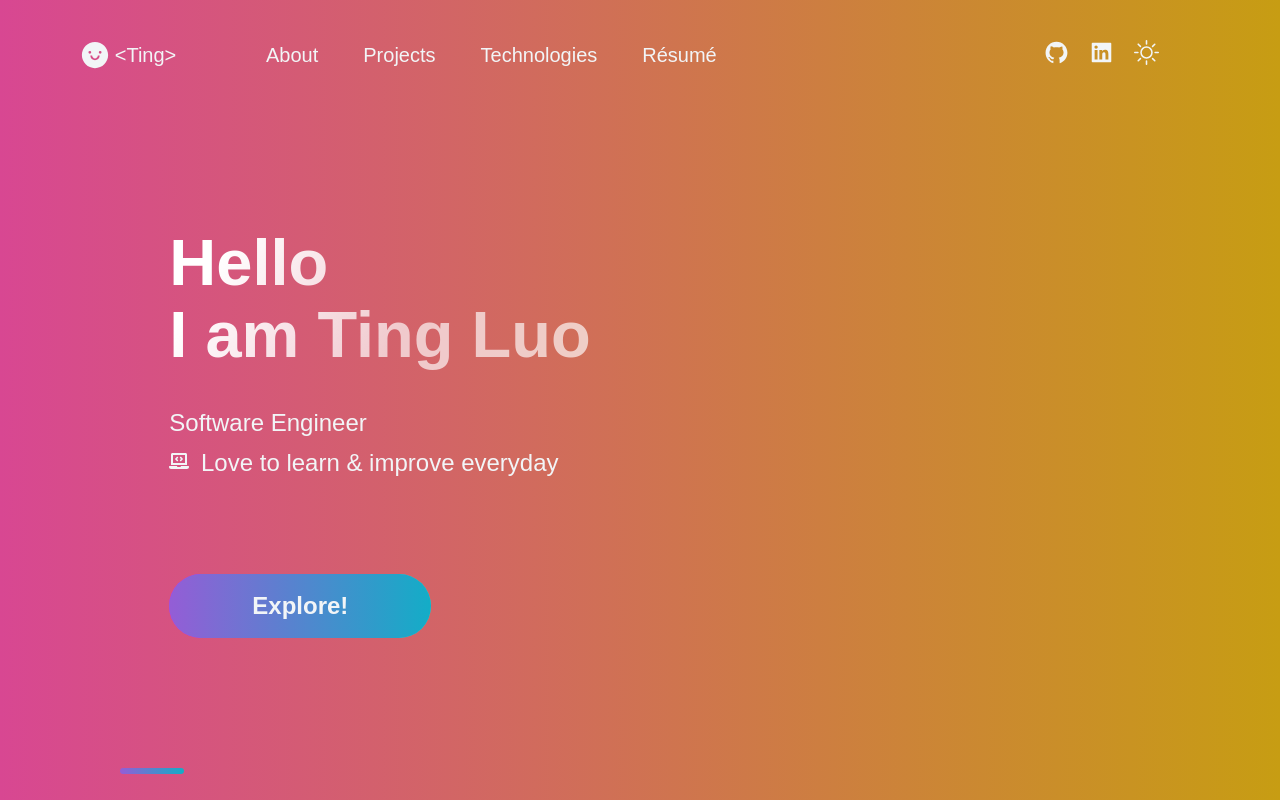
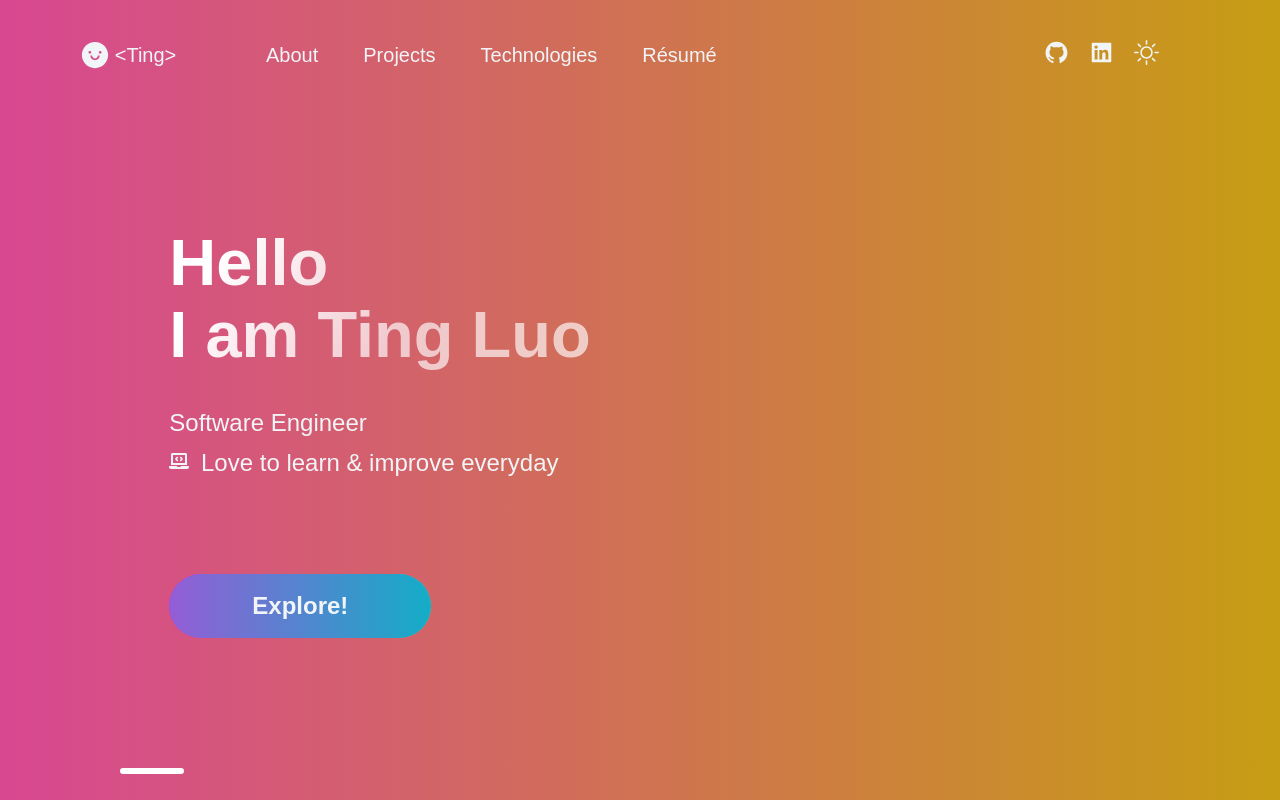
Before and after one commit to Lyndating/portfolio, a Next.js app: page / in a window 1280 px wide. Shown: the top 800 px of the page. Built offline with nearby package versions, Linux system fonts and the light colour scheme.

Commit message:
transfer SectionDivider background to global.js

```diff
--- a/src/styles/GlobalComponents/Section.js
+++ b/src/styles/GlobalComponents/Section.js
@@ -75,9 +75,6 @@ export const SectionDivider = styled.div`
   height: 6px;
   border-radius: 10px;
   background-color: #fff;
-  background: ${(props) => props.colorAlt ?
-    'linear-gradient(270deg, #F46737 0%, #945DD6 100%)' :
-    'linear-gradient(270deg, #13ADC7 0%, #945DD6 100%)'};
     margin: ${(props) => props.divider ? "4rem 0" : "" };
   @media ${(props) => props.theme.breakpoints.md} {
     width: 48px;
```
